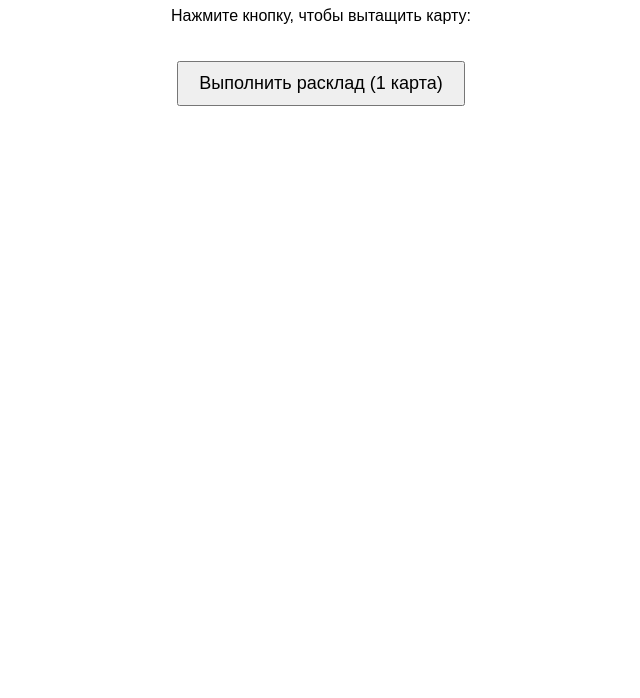
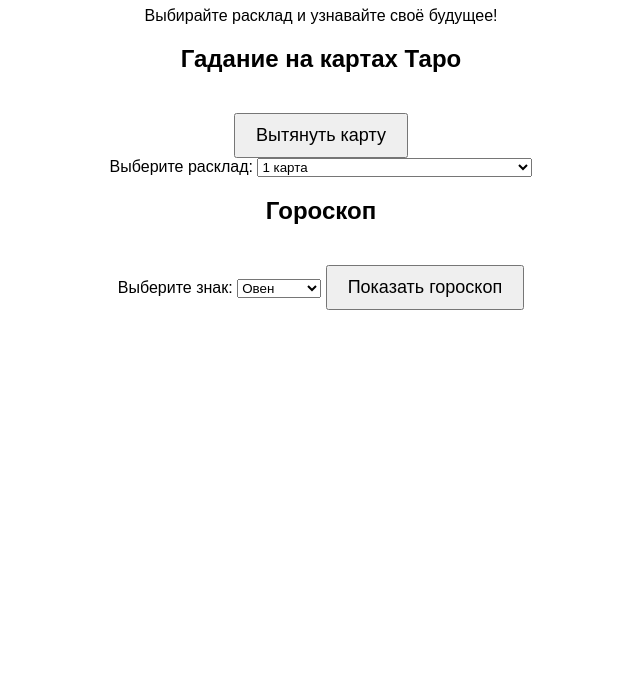
Before and after one commit to Tsunami-codet/code-tg, a website: page index.html in a window 1280 px wide. Shown: the part 102-800 px from the top of the page, without its empty margins (319-959 px from the left). Drawn offline with Linux system fonts and the light colour scheme.

Commit message:
Update index.html

```diff
--- a/index.html
+++ b/index.html
@@ -2,16 +2,48 @@
 <html lang="ru">
 <head>
     <meta charset="UTF-8">
-    <meta name="viewport" content="width=device-width, initial-scale=1.0">
-    <title>Гадание на картах Таро</title>
+    <title>Гадание на Таро и гороскоп</title>
     <link rel="stylesheet" href="style.css">
 </head>
 <body>
-<h1>🔮 Гадание на картах Таро 🔮</h1>
-<p>Нажмите кнопку, чтобы вытащить карту:</p>
+<header>
+    <h1>🎴 Таро + Гороскоп</h1>
+    <p>Выбирайте расклад и узнавайте своё будущее!</p>
+</header>
 
-<button id="draw1">Выполнить расклад (1 карта)</button>
-<div id="result"></div>
+<section id="tarot">
+    <h2>Гадание на картах Таро</h2>
+    <button id="drawBtn">Вытянуть карту</button>
+    <div id="result"></div>
+
+    <label for="spread">Выберите расклад:</label>
+    <select id="spread">
+        <option value="one">1 карта</option>
+        <option value="three">3 карты — прошлое/настоящее/будущее</option>
+        <option value="celtic">Кельтский крест</option>
+    </select>
+</section>
+
+<section id="horoscope">
+    <h2>Гороскоп</h2>
+    <label for="sign">Выберите знак:</label>
+    <select id="sign">
+        <option value="aries">Овен</option>
+        <option value="taurus">Телец</option>
+        <option value="gemini">Близнецы</option>
+        <option value="cancer">Рак</option>
+        <option value="leo">Лев</option>
+        <option value="virgo">Дева</option>
+        <option value="libra">Весы</option>
+        <option value="scorpio">Скорпион</option>
+        <option value="sagittarius">Стрелец</option>
+        <option value="capricorn">Козерог</option>
+        <option value="aquarius">Водолей</option>
+        <option value="pisces">Рыбы</option>
+    </select>
+    <button id="showHoroscope">Показать гороскоп</button>
+    <div id="horoscopeResult"></div>
+</section>
 
 <script src="app.js"></script>
 </body>
```
